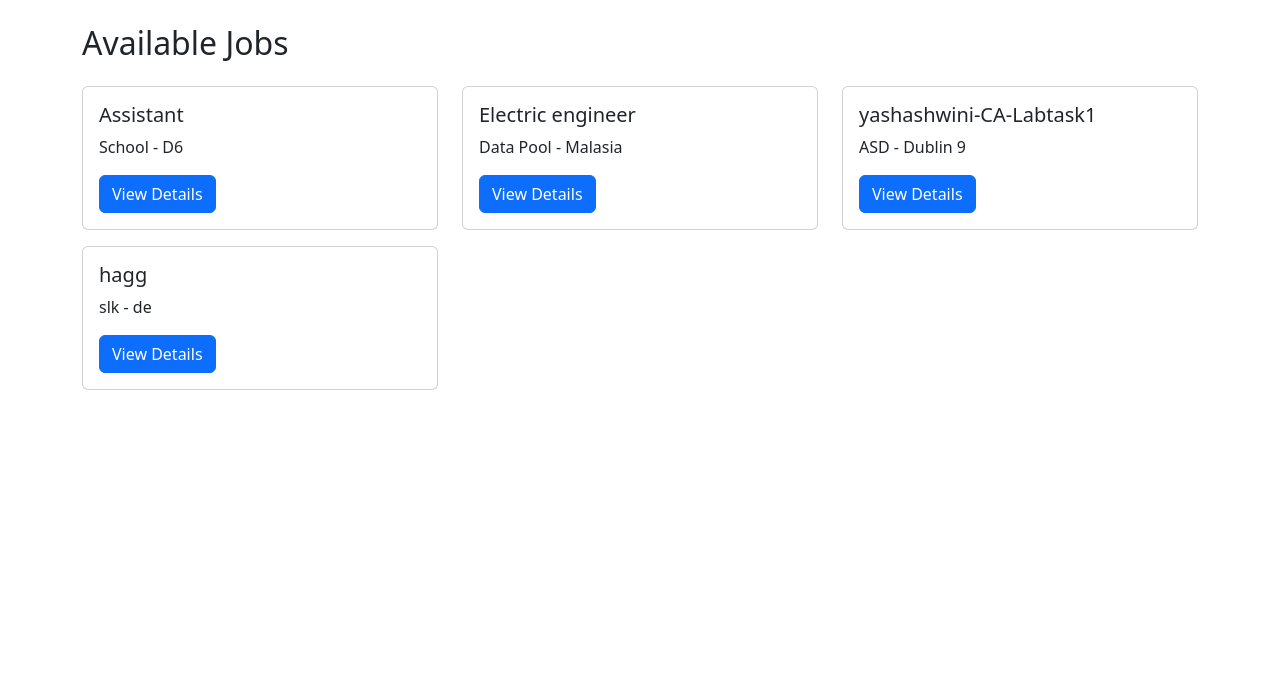
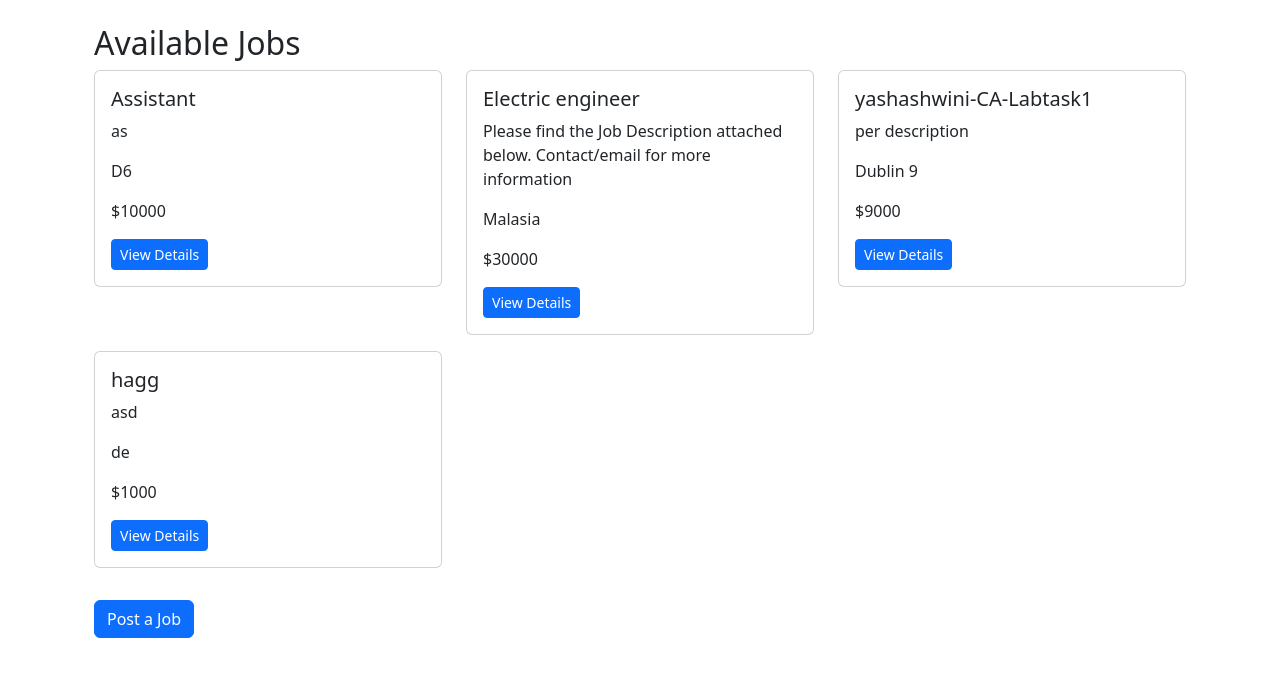
Before and after one commit to Yashashwini0310/DevOps-and-Cloud-One_Way_Job_Discovery_Platform, a Django app: page /jobs/ in a window 1280 px wide. Shown: the part 56-733 px from the top of the page. Run offline with Django 3.2, Linux system fonts and the light colour scheme; data comes from the database, SQL or seed files in the repository; both versions use the stored data as it was after the commit.

Commit message:
added CRUD features for Employer

```diff
--- a/job_portal/urls.py
+++ b/job_portal/urls.py
@@ -21,6 +21,6 @@ urlpatterns = [
     # path("", views.home, name="home"),
     path("admin/", admin.site.urls),
     path('', include("jobs.urls")),
-    path('users/',include('users.urls')),
+    path('users/',include('users.urls', namespace='users')),
     path('', RedirectView.as_view(url='/jobs/', permanent=False), name='root_redirect'),
 ]
--- a/jobs/templates/jobs/job_list.html
+++ b/jobs/templates/jobs/job_list.html
@@ -1,43 +1,37 @@
 {% extends 'base.html' %}
 
-{% block title %}Job Listings{% endblock %}
+{% block content %}
+<div class="container">
+    <h2>Available Jobs</h2>
 
-{% block content %}
-<h2 class="mb-4">Available Jobs</h2>
     <div class="row">
         {% for job in jobs %}
         <div class="col-md-4">
             <div class="card mb-3">
                 <div class="card-body">
                     <h5 class="card-title">{{ job.title }}</h5>
-                <p class="card-text">{{ job.company }} - {{ job.location }}</p>
-                <a href="{% url 'job_detail' job.id %}" class="btn btn-primary">View Details</a>
+                    <p class="card-text">{{ job.description }}</p>
+                    <p class="card-text">{{ job.location }}</p>
+                    <p class="card-text">${{ job.salary }}</p>
+                    <div class="d-flex justify-content-between align-items-center">
+                        {% if request.user.is_employer and request.user == job.employer %}
+                        <div>
+                            <a href="{% url 'job_update' job.pk %}" class="btn btn-warning btn-sm">Edit</a>
+                            <a href="{% url 'job_delete' job.pk %}" class="btn btn-danger btn-sm">Delete</a>
+                        </div>
+                        {% endif %}
+                        <a href="{% url 'job_detail' job.id %}" class="btn btn-primary btn-sm">View Details</a>
+                    </div>
                 </div>
             </div>
         </div>
         {% empty %}
+        <div class="col-12">
             <p>No jobs available.</p>
+        </div>
         {% endfor %}
     </div>
+
+    <a href="{% url 'job_create' %}" class="btn btn-primary mt-3">Post a Job</a>
+</div>
 {% endblock %}
-<!--<h1>Job Listings</h1>-->
-<!--{% if user.is_authenticated %}-->
-<!--    <p>Welcome, {{ user.username }}!</p>-->
-<!--    <a href="{% url 'logout' %}">Logout</a>-->
-<!--{% else %}-->
-<!--    <a href="{% url 'login' %}">Login</a>-->
-<!--    <a href="{% url 'register' %}">Register</a>-->
-<!--{% endif %}-->
-<!--<a href="{% url 'job_create' %}">Post a New Job</a>-->
-<!--<ul>-->
-<!--    {% for job in jobs %}-->
-<!--    <li>-->
-<!--        <a href="{% url 'job_detail' job.id %}">{{ job.title }}</a>-->
-<!--        <a href="{% url 'job_update' job.id %}">Edit</a>-->
-<!--        <form action="{% url 'job_delete' job.id %}" method="post">-->
-<!--            {% csrf_token %}-->
-<!--            <button type="submit" onclick="return confirm('Are you sure you want to delete this job?')">Delete</button>-->
-<!--        </form>-->
-<!--    </li>-->
-<!--    {% endfor %}-->
-<!--</ul>-->
--- a/jobs/views.py
+++ b/jobs/views.py
@@ -1,6 +1,7 @@
 """Create Views"""
 from django.shortcuts import render, get_object_or_404, redirect
 from django.http import HttpResponse
+from django.urls import reverse
 from django.contrib.auth.decorators import login_required
 from .models import Job
 from .forms import JobForm
@@ -11,7 +12,7 @@ def home(request):
 def job_list(request):
     jobs = Job.objects.all()
     return render(request, "jobs/job_list.html", {"jobs": jobs})
-
+@login_required(login_url='users:login')
 def job_detail(request, job_id):
     job = get_object_or_404(Job, id=job_id)
     return render(request, "jobs/job_detail.html", {"job": job})
--- a/templates/base.html
+++ b/templates/base.html
@@ -25,17 +25,17 @@
                             </li>
                         {% endif %}
                         <li class="nav-item">
-                            <a class="nav-link" href="{% url 'profile' %}">Profile</a>
+                            <a class="nav-link" href="{% url 'users:profile' %}">Profile</a>
                         </li>
                         <li class="nav-item">
-                            <a class="nav-link" href="{% url 'logout' %}">Logout</a>
+                            <a class="nav-link" href="{% url 'users:logout' %}">Logout</a>
                         </li>
                     {% else %}
                         <li class="nav-item">
-                            <a class="nav-link" href="{% url 'login' %}">Login</a>
+                            <a class="nav-link" href="{% url 'users:login' %}">Login</a>
                         </li>
                         <li class="nav-item">
-                            <a class="nav-link" href="{% url 'register' %}">Register</a>
+                            <a class="nav-link" href="{% url 'users:register' %}">Register</a>
                         </li>
                     {% endif %}
                 </ul>
--- a/users/templates/users/login.html
+++ b/users/templates/users/login.html
@@ -18,7 +18,7 @@
             <button type="submit" class="btn btn-primary w-100">Login</button>
         </form>
         <p class="text-center mt-3">
-            Don't have an account? <a href="{% url 'register' %}" class="text-primary">Register</a>
+            Don't have an account? <a href="{% url 'users:register' %}" class="text-primary">Register</a>
         </p>
     </div>
 </div>
--- a/users/templates/users/profile.html
+++ b/users/templates/users/profile.html
@@ -22,7 +22,7 @@
                 </div>
             </div>
             <div class="text-center mt-3">
-                <a href="{% url 'edit_profile' %}" class="btn btn-warning">Edit Profile</a>
+                <a href="{% url 'users:edit_profile' %}" class="btn btn-warning">Edit Profile</a>
             </div>
         </div>
     </div>
--- a/users/templates/users/register.html
+++ b/users/templates/users/register.html
@@ -4,4 +4,4 @@
     {{ form.as_p }}
     <button type="submit">Register</button>
 </form>
-<a href="{% url 'login' %}">Already have an account? Login</a>
+<a href="{% url 'users:login' %}">Already have an account? Login</a>
--- a/users/urls.py
+++ b/users/urls.py
@@ -1,5 +1,6 @@
 from django.urls import path
 from .views import register, login_view, logout_view, profile, edit_profile
+app_name = 'users'
 urlpatterns = [
     path('profile/', profile, name='profile'),
     path("profile/edit/", edit_profile, name="edit_profile"),
--- a/users/views.py
+++ b/users/views.py
@@ -31,7 +31,7 @@ def login_view(request):
 
 def logout_view(request):
     logout(request)
-    return redirect("login")
+    return redirect("users:login")
 
 @login_required
 def profile(request):
@@ -45,7 +45,7 @@ def edit_profile(request):
 
         if user_form.is_valid():
             user_form.save()
-            return redirect('profile')
+            return redirect('users:profile')
 
     else:
         user_form = UserUpdateForm(instance=request.user)
```
Also changed, not shown: jobs/templates/jobs/job_confirm_delete.html (added, +12 -0 lines), db.sqlite3. Lines whose indentation alone changed are shown as unchanged.
